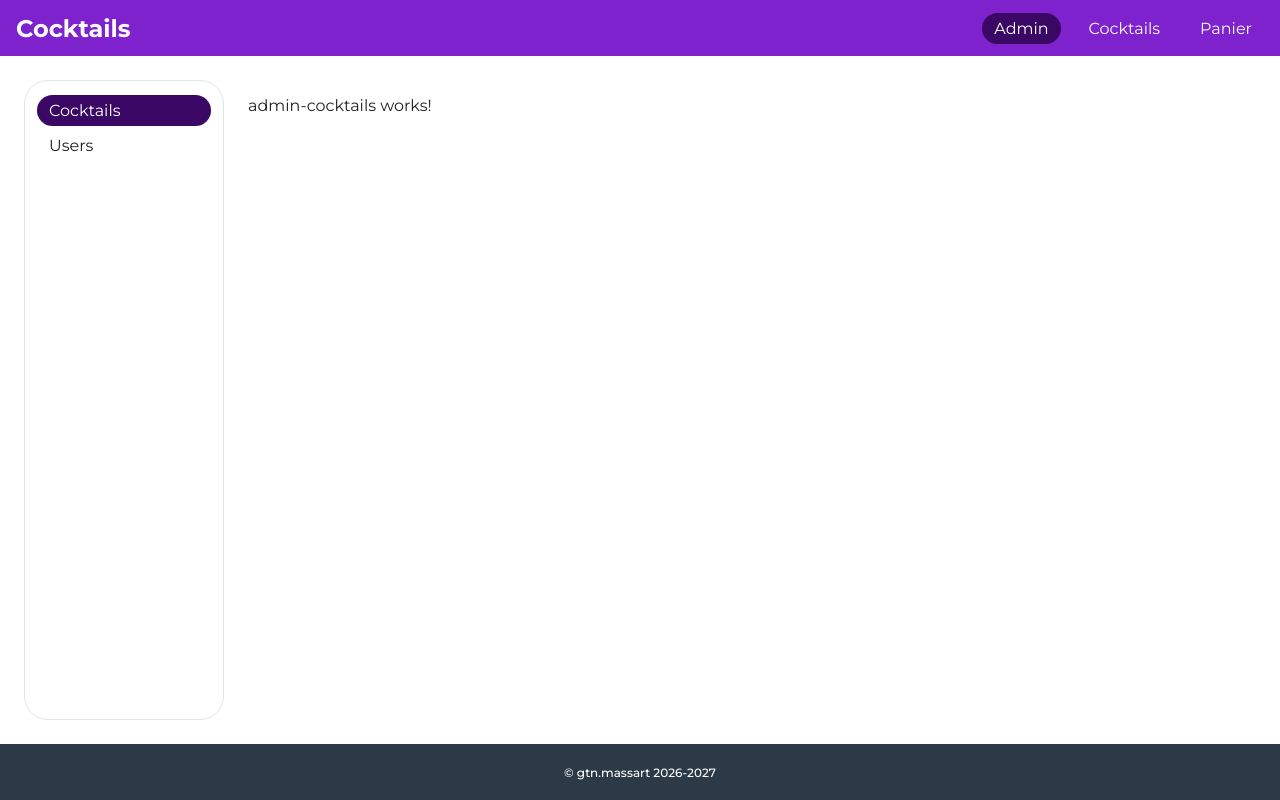
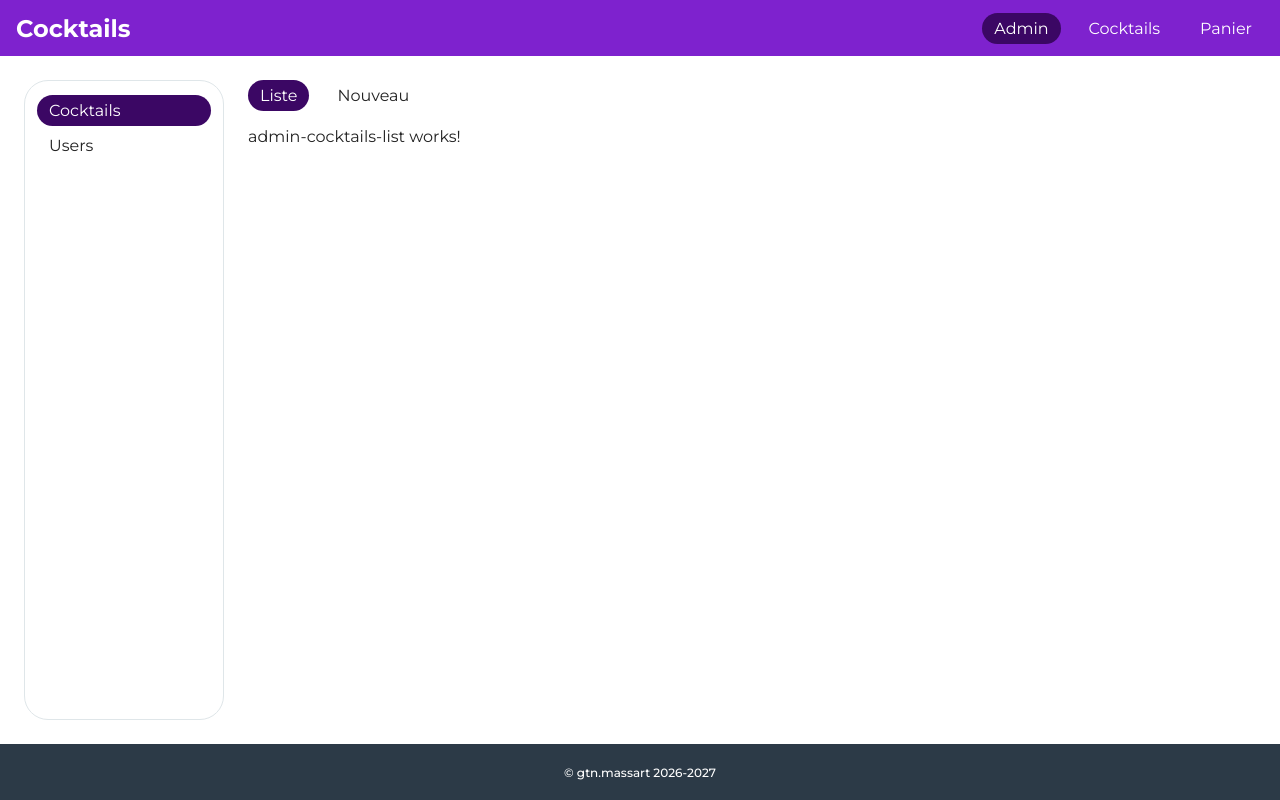
Before and after one commit to gtn-massart/Cocktails, an Angular app: page /admin/cocktails/list in a window 1280 px wide. Built offline with nearby package versions, Linux system fonts and the light colour scheme.

Commit message:
add feaure in admin

```diff
--- a/src/app/views/admin/views/admin-cocktails/admin-cocktails/admin-cocktails.html
+++ b/src/app/views/admin/views/admin-cocktails/admin-cocktails/admin-cocktails.html
@@ -1 +1,5 @@
-<p>admin-cocktails works!</p>
+<ul class="flex gap-16">
+  <a routerLink="list" routerLinkActive="active-link">Liste</a>
+  <a routerLink="new" routerLinkActive="active-link">Nouveau</a>
+</ul>
+<router-outlet />
--- a/src/app/views/admin/views/admin-cocktails/admin-cocktails/admin-cocktails.scss
+++ b/src/app/views/admin/views/admin-cocktails/admin-cocktails/admin-cocktails.scss
@@ -0,0 +1,4 @@
+:host {
+  display: flex;
+  flex-direction: column;
+}
--- a/src/app/views/admin/views/admin-cocktails/admin-cocktails/admin-cocktails.ts
+++ b/src/app/views/admin/views/admin-cocktails/admin-cocktails/admin-cocktails.ts
@@ -1,8 +1,9 @@
 import { Component } from '@angular/core';
+import { RouterLink, RouterLinkActive, RouterOutlet } from '@angular/router';
 
 @Component({
   selector: 'app-admin-cocktails',
-  imports: [],
+  imports: [RouterLink, RouterLinkActive, RouterOutlet],
   templateUrl: './admin-cocktails.html',
   styleUrl: './admin-cocktails.scss',
 })
```
